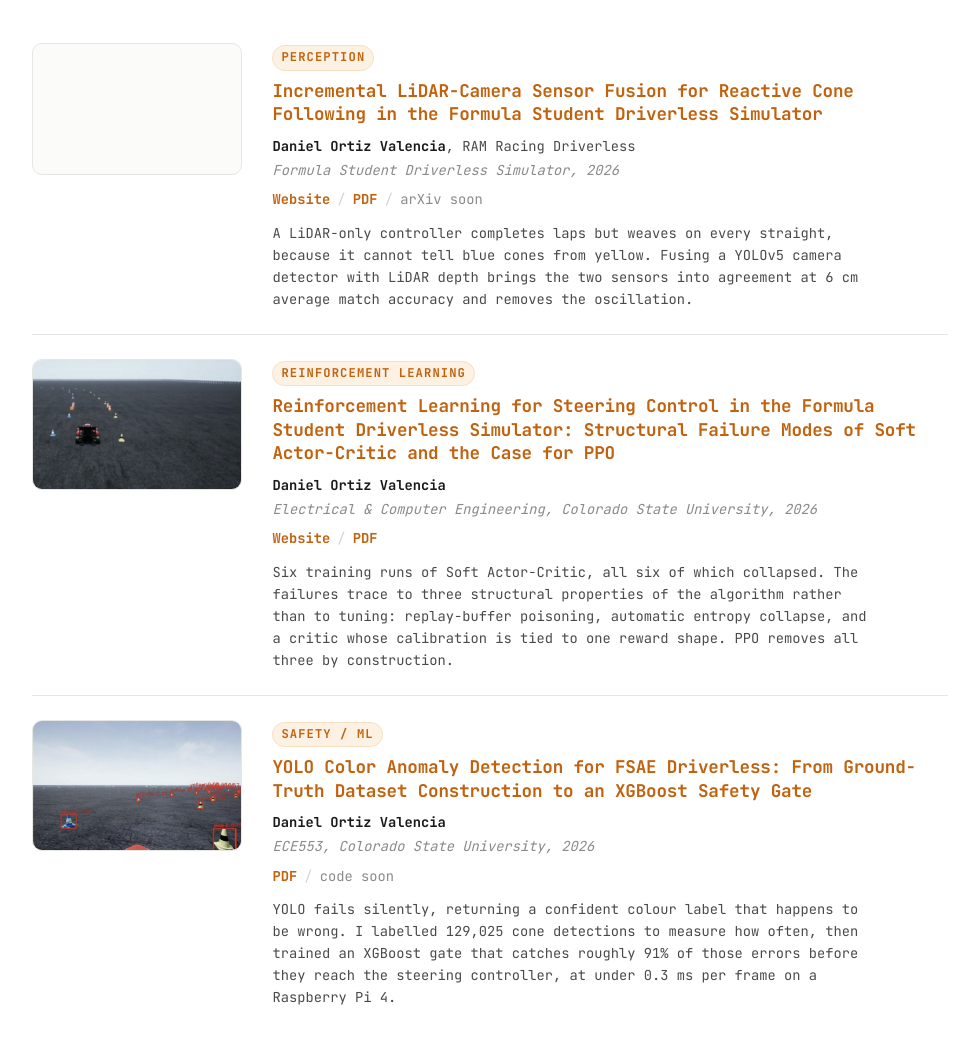
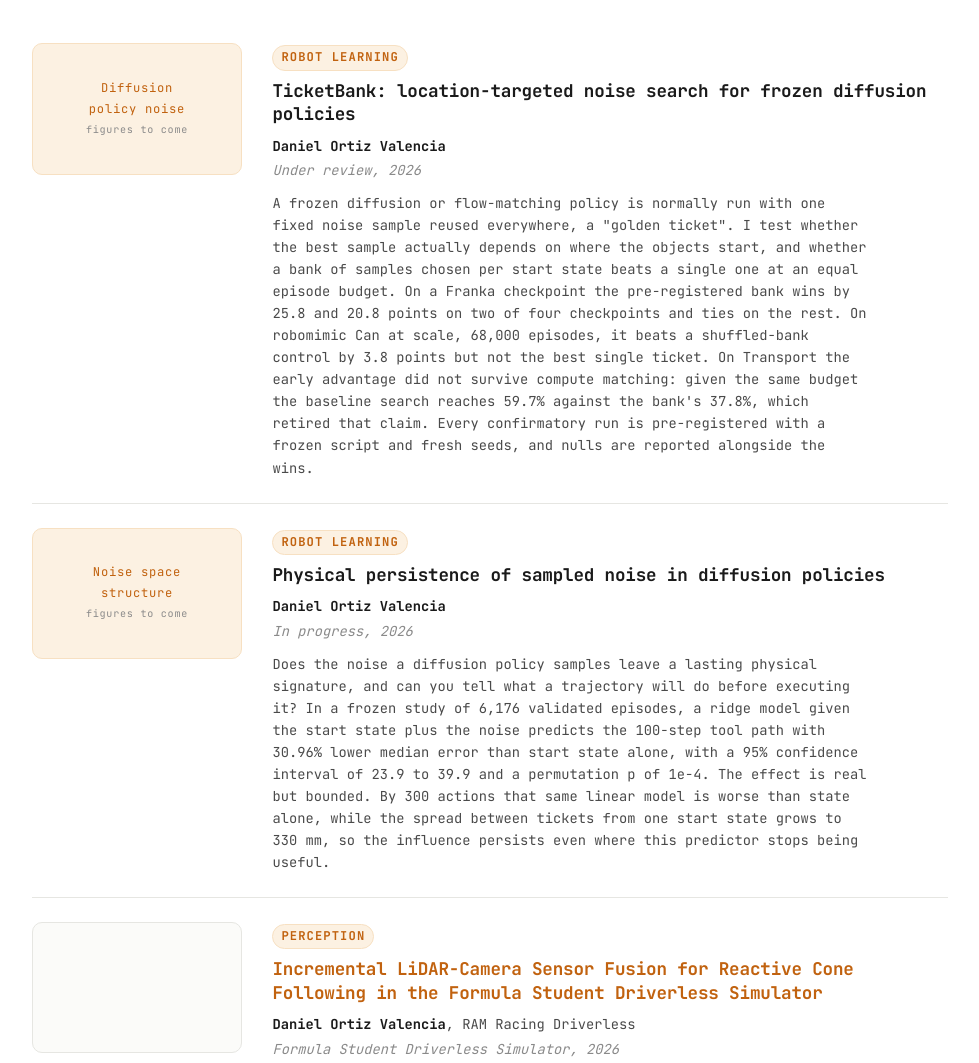
Before and after one commit to danielortizvalencia/danielortizvalencia.github.io, a plain HTML site: page index.html in a window 1280 px wide. Shown: the part 805-1868 px from the top of the page, without its empty margins (150-1129 px from the left). Drawn offline with Linux system fonts and the light colour scheme; grey boxes are pictures that could not be loaded.

Commit message:
Add the two robot-learning entries, corrections to authorship and claims
Adds the diffusion-policy noise work at the top of Research, ahead of
the driverless papers, since it is the most relevant to robot learning
programmes. Both entries are written to the measured results only. The
Transport result is reported as retired by compute matching rather than
as a win, matching the T-14 finding.

Corrections in the same pass:
- The teleop kit is collaborative. Credit now reads Aurel Arnold,
  Daniel Ortiz Valencia and contributors, matching the commit history,
  rather than sole authorship.
- "Most of my published work" became "most of my research so far". A
  course report and two technical reports are not published.
- Intrepid's card was missing its role and year and carried a CAN
  detail that belongs to Rubicon. All three vehicle cards now match the
  engineering portfolio.
- Home page clip was relying on the observer alone to start, the same
  bug fixed on the paper pages. It now carries autoplay, verified
  advancing 1.80s in an 1800ms window.

Co-Authored-By: Claude Opus 5 <noreply@anthropic.com>

```diff
--- a/index.html
+++ b/index.html
@@ -63,6 +63,32 @@
   <!-- ============ RESEARCH ============ -->
   <section class="section" id="research">
     <h2 class="section-title">Research</h2>
+
+    <article class="entry">
+      <span class="entry-thumb is-placeholder">
+        <span>Diffusion<br>policy noise<br><small>figures to come</small></span>
+      </span>
+      <div>
+        <span class="entry-tag">Robot Learning</span>
+        <span class="entry-title entry-title--plain">TicketBank: location-targeted noise search for frozen diffusion policies</span>
+        <div class="entry-authors"><span class="me">Daniel Ortiz Valencia</span></div>
+        <div class="entry-venue">Under review, 2026</div>
+        <p class="entry-blurb">A frozen diffusion or flow-matching policy is normally run with one fixed noise sample reused everywhere, a "golden ticket". I test whether the best sample actually depends on where the objects start, and whether a bank of samples chosen per start state beats a single one at an equal episode budget. On a Franka checkpoint the pre-registered bank wins by 25.8 and 20.8 points on two of four checkpoints and ties on the rest. On robomimic Can at scale, 68,000 episodes, it beats a shuffled-bank control by 3.8 points but not the best single ticket. On Transport the early advantage did not survive compute matching: given the same budget the baseline search reaches 59.7% against the bank's 37.8%, which retired that claim. Every confirmatory run is pre-registered with a frozen script and fresh seeds, and nulls are reported alongside the wins.</p>
+      </div>
+    </article>
+
+    <article class="entry">
+      <span class="entry-thumb is-placeholder">
+        <span>Noise space<br>structure<br><small>figures to come</small></span>
+      </span>
+      <div>
+        <span class="entry-tag">Robot Learning</span>
+        <span class="entry-title entry-title--plain">Physical persistence of sampled noise in diffusion policies</span>
+        <div class="entry-authors"><span class="me">Daniel Ortiz Valencia</span></div>
+        <div class="entry-venue">In progress, 2026</div>
+        <p class="entry-blurb">Does the noise a diffusion policy samples leave a lasting physical signature, and can you tell what a trajectory will do before executing it? In a frozen study of 6,176 validated episodes, a ridge model given the start state plus the noise predicts the 100-step tool path with 30.96% lower median error than start state alone, with a 95% confidence interval of 23.9 to 39.9 and a permutation p of 1e-4. The effect is real but bounded. By 300 actions that same linear model is worse than state alone, while the spread between tickets from one start state grows to 330 mm, so the influence persists even where this predictor stops being useful.</p>
+      </div>
+    </article>
 
     <article class="entry">
       <a class="entry-thumb" href="papers/fsds-fusion/" aria-label="Read: Incremental LiDAR-Camera Sensor Fusion">
--- a/styles.css
+++ b/styles.css
@@ -1,5 +1,5 @@
 /* ============================================================
-   Daniel Ortiz Valencia — Research
+   Daniel Ortiz Valencia · Research
    Academic homepage. Shares its design tokens with the
    engineering portfolio so the project pages under /papers/
    render identically on both sites.
@@ -158,7 +158,9 @@ img { max-width: 100%; }
 .entry-thumb.is-placeholder small { color: var(--ink-faint); }
 .intro--nophoto { grid-template-columns: 1fr; }
 .entry-title { font-size: var(--text-lg); font-weight: 700; color: var(--orange-deep); line-height: 1.35; letter-spacing: -0.01em; display: inline-block; }
-.entry-title:hover { text-decoration: underline; }
+a.entry-title:hover { text-decoration: underline; }
+/* entries with nothing public to link to yet */
+.entry-title--plain { color: var(--ink); }
 .entry-authors { font-size: var(--text-sm); color: var(--ink-soft); margin-top: .45rem; }
 .entry-authors .me { font-weight: 700; color: var(--ink); }
 .entry-venue { font-size: var(--text-sm); color: var(--ink-faint); font-style: italic; margin-top: .15rem; }
```
